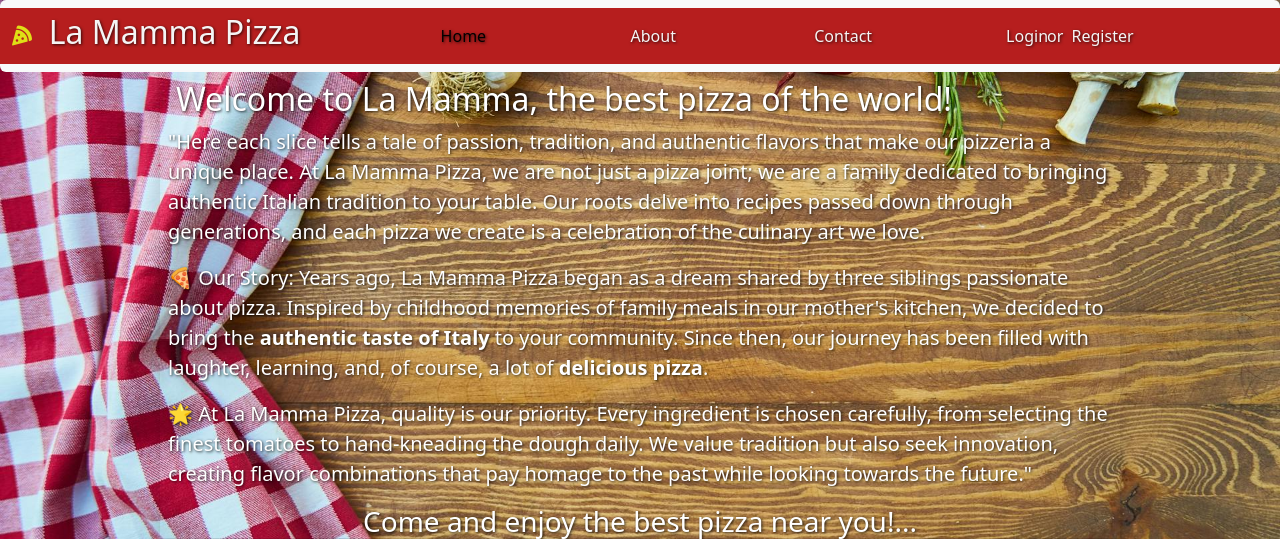
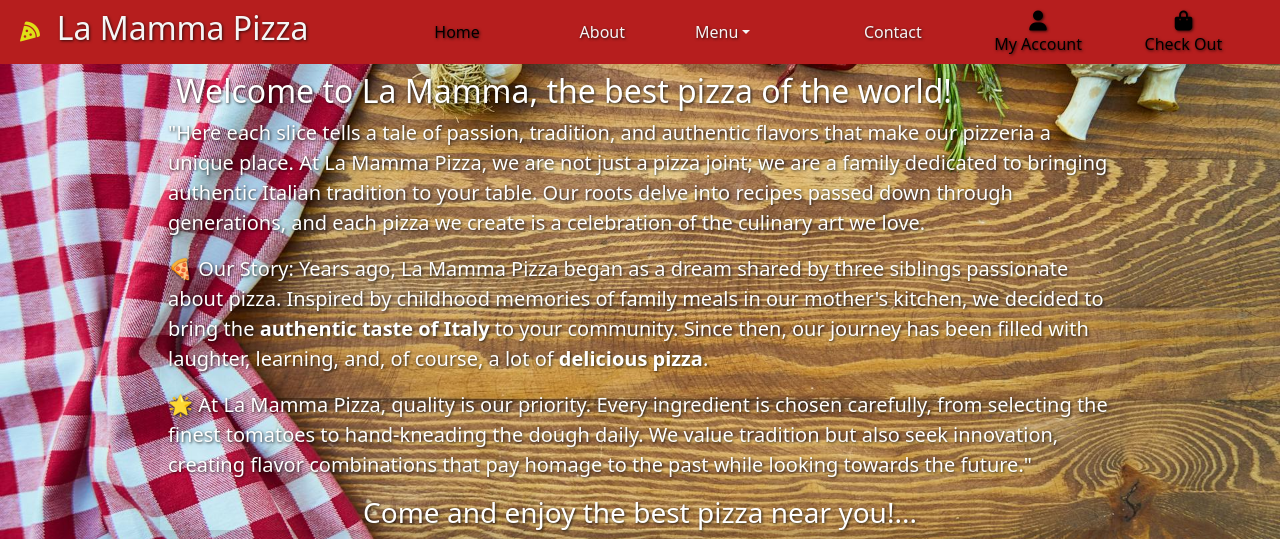
Before and after one commit to Code-Institute-Submissions/RubemJanoni-Project-PP5, a Django app: page /about/ in a window 1280 px wide. Shown: the top 539 px of the page. Run offline with Django 3.2, Linux system fonts and the light colour scheme; some libraries are stand-ins or nearby versions.

Commit message:
improvements layout header

```diff
--- a/templates/base.html
+++ b/templates/base.html
@@ -141,12 +141,9 @@
 
 <body>
 
-
-
-
-    <nav class="navbar navbar-expand-lg bg-body-tertiary rounded bg-secondary" aria-label="navbar pizzaria">
+    <nav class="navbar navbar-expand-lg bg-body-tertiary rounded bg-secondary m-0 p-0" aria-label="navbar pizzaria">
         <div class="container-fluid navbar-custom">
-            <a class="navbar-brand d-flex align-items-center" style="margin-right:5rem ;" href="{% url 'home' %}">
+            <a class="navbar-brand d-flex align-items-center p-2" style="margin-right:5rem ;" href="{% url 'home' %}">
                 <i class="fa-solid fa-pizza-slice" style="color: rgb(223, 223, 22);"></i>
                 <h2 class="h2">&nbsp;&nbsp;La Mamma Pizza</h2>
             </a>
@@ -156,55 +153,64 @@
             </button>
 
             <div class="collapse navbar-collapse" id="navbarsExample">
-                <ul class="navbar-nav me-auto mb-2 mb-lg-0 row w-100">
+                <ul class="navbar-nav d-flex justify-content-center align-items-center me-auto mb-2 mb-lg-0 row w-100">
                     <li class="nav-item col text-center">
                         <a class="nav-link active" aria-current="page" href="{% url 'home' %}">Home</a>
                     </li>
                     <li class="nav-item col text-center">
                         <a class="nav-link" href="{% url 'about' %}">About</a>
                     </li>
+                    <li class="nav-item col dropdown">
+                        <a class="nav-link dropdown-toggle" href="#" data-bs-toggle="dropdown"
+                            aria-expanded="false">Menu</a>
+                        <ul class="dropdown-menu">
+                            <li><a class="dropdown-item" href="#">Pizzas</a></li>
+                            <li><a class="dropdown-item" href="#">Pasta</a></li>
+                        </ul>
+                    </li>
                     <li class="nav-item col text-center">
                         <a class="nav-link" href="{% url 'contact' %}">Contact</a>
                     </li>
-                    <li class="nav-item col-3 row text-center mx-5">
-                        {% if not user.is_authenticated %}
-                        <a class="nav-link col-2" href="{% url 'login' %}">Login</a>
-                        <div class="nav-link col-1 me-2 mx-2"> or </div>
-                        <a class="nav-link col-2" href="{% url 'register' %}">Register</a>
-                        {% else %}
-                        <div class='col-5 shadow '>
-                            <div class="nav-link text-uppercase p-0 d-flex"> <i
-                                    class="fa-solid fa-pizza-slice pt-1 pe-1"></i> {{request.user}}</div>
-                            <div class="text-center p-0"><a class="m-0 link-info " style="text-decoration: none;"
-                                    href="{% url 'logout' %}">logout <i
-                                        class="fa-solid fa-arrow-right-from-bracket mx-2"></i></a></div>
+                    <li class="nav-item col dropdown">
+                        <a class="text-black nav-link" href="#" id="user-options" data-toggle="dropdown"
+                            aria-haspopup="true" aria-expanded="false">
+                            <div class="text-center">
+                                <div><i class="fas fa-user fa-lg"></i></div>
+                                <p class="my-0">My Account</p>
+                            </div>
+                        </a>
+                        <div class="dropdown-menu border-0" aria-labelledby="user-options">
+                            <a href="" class="dropdown-item">Product Management</a>
+                            <a href="" class="dropdown-item">My Profile</a>
+                            <a href="{% url 'account_logout' %}" class="dropdown-item">Logout</a>
+                            <a href="{% url 'account_signup' %}" class="dropdown-item">Register</a>
+                            <a href="{% url 'account_login' %}" class="dropdown-item">Login</a>
+
+                        </div>
+                    </li>
+                    <li class="nav-item col">
+                        <a class="{% if grand_total %}text-info font-weight-bold{% else %}text-black{% endif %} nav-link"
+                            href="">
+                            <div class="text-center">
+                                <div><i class="fas fa-shopping-bag fa-lg"></i></div>
+                                <p class="my-0">Check Out
+
+                                </p>
+                            </div>
+                        </a>
+                    </li>
+
+                </ul>
+
+            </div>
+
+        </div>
+    </nav>
 
 
-                        </div>
-                        {% endif %}
 
-                    </li>
 
-                    {% comment "User dropdown after" %}
-                    <li class="nav-item dropdown">
-                        <a class="nav-link dropdown-toggle" href="#" data-bs-toggle="dropdown"
-                            aria-expanded="false">Dropdown</a>
-                        <ul class="dropdown-menu">
-                            <li><a class="dropdown-item" href="#">Action</a></li>
-                            <li><a class="dropdown-item" href="#">Another action</a></li>
-                            <li><a class="dropdown-item" href="#">Something else here</a></li>
-                        </ul>
-                    </li>
-                    {% endcomment %}
-                </ul>
-                {% comment "User search after" %}
-                <form role="search">
-                    <input class="form-control" type="search" placeholder="Search" aria-label="Search">
-                </form>
-                {% endcomment %}
-            </div>
-        </div>
-    </nav>
+
 
 
 
```
